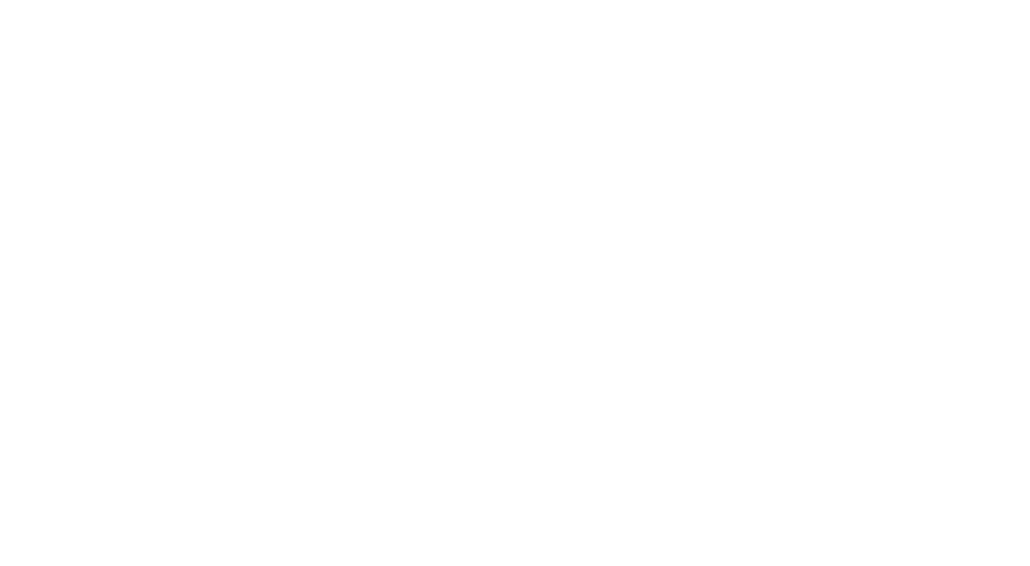
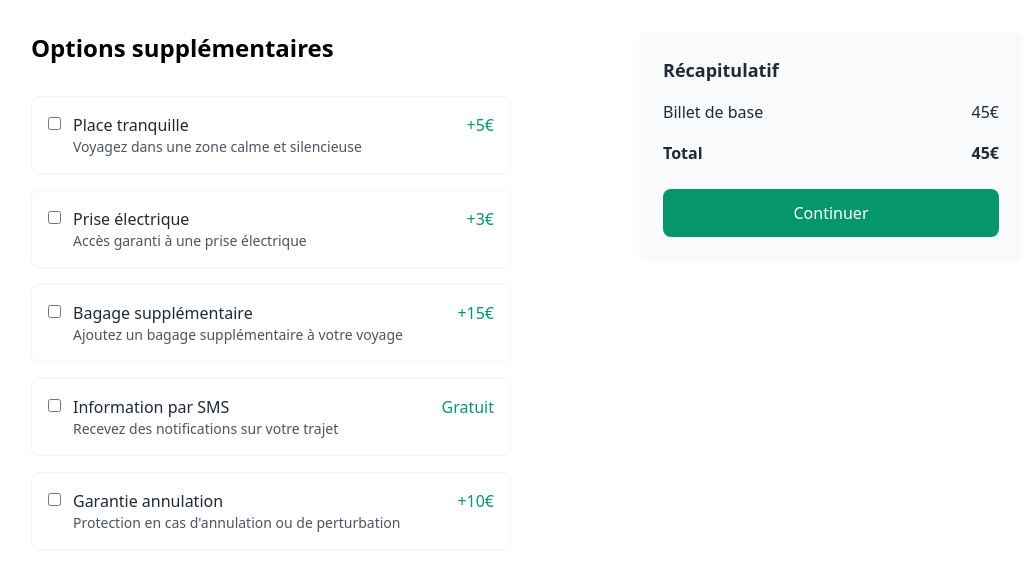
Before and after one commit to KirushieldDev/Train-tran, a React (Vite) app: page /additional-options in a window 1280 px wide. Before the commit this address had no page. Shown: the top 566 px of the page, without its empty margins (113-1143 px from the left). Built offline with nearby package versions, Linux system fonts and the light colour scheme.

Commit message:
[+] Create the options page in front and add it at the route.tsx TODO : Add icons

```diff
--- /dev/null
+++ b/src/pages/AdditionalOptions/AdditionalOptions.tsx
@@ -0,0 +1,126 @@
+import React, { useState } from 'react';
+
+interface Option {
+    id: string;
+    name: string;
+    description: string;
+    price: number;
+}
+
+export const AdditionalOptions: React.FC = () => {
+    const [selectedOptions, setSelectedOptions] = useState<string[]>([]);
+
+    const options: Option[] = [
+        {
+            id: 'quiet',
+            name: 'Place tranquille',
+            description: 'Voyagez dans une zone calme et silencieuse',
+            price: 5
+        },
+        {
+            id: 'power',
+            name: 'Prise électrique',
+            description: 'Accès garanti à une prise électrique',
+            price: 3
+        },
+        {
+            id: 'baggage',
+            name: 'Bagage supplémentaire',
+            description: 'Ajoutez un bagage supplémentaire à votre voyage',
+            price: 15
+        },
+        {
+            id: 'sms',
+            name: 'Information par SMS',
+            description: 'Recevez des notifications sur votre trajet',
+            price: 0
+        },
+        {
+            id: 'insurance',
+            name: 'Garantie annulation',
+            description: "Protection en cas d'annulation ou de perturbation",
+            price: 10
+        }
+    ];
+
+    const basePrice = 45;
+    const totalPrice = basePrice + options
+        .filter(opt => selectedOptions.includes(opt.id))
+        .reduce((sum, opt) => sum + opt.price, 0);
+
+    const handleOptionChange = (optionId: string) => {
+        setSelectedOptions(prev =>
+            prev.includes(optionId)
+                ? prev.filter(id => id !== optionId)
+                : [...prev, optionId]
+        );
+    };
+
+    return (
+        <div className="max-w-[1024px] mx-auto px-4 py-8">
+            <div className="flex gap-32 justify-center items-start">
+                {/* Options section */}
+                <div className="w-[480px]">
+                    <h1 className="text-2xl font-bold mb-8">Options supplémentaires</h1>
+                    <div className="space-y-4">
+                        {options.map((option) => (
+                            <div key={option.id} className="border border-borderContainer rounded-lg p-4">
+                                <label className="flex items-start gap-3 cursor-pointer">
+                                    <input
+                                        type="checkbox"
+                                        checked={selectedOptions.includes(option.id)}
+                                        onChange={() => handleOptionChange(option.id)}
+                                        className="mt-1"
+                                    />
+                                    <div className="flex-1">
+                                        <div className="flex justify-between">
+                                            <span className="font-medium text-textPrimary">{option.name}</span>
+                                            <span className="text-right text-primary">
+                                                {option.price === 0 ? 'Gratuit' : `+${option.price}€`}
+                                            </span>
+                                        </div>
+                                        <p className="text-textSecondary text-sm">{option.description}</p>
+                                    </div>
+                                </label>
+                            </div>
+                        ))}
+                    </div>
+                </div>
+
+                {/* Summary section */}
+                <div className="w-96">
+                    <div className="bg-background rounded-lg p-6 sticky top-4">
+                        <h2 className="font-semibold text-lg mb-4 text-textPrimary">Récapitulatif</h2>
+                        <div className="space-y-2">
+                            <div className="flex justify-between text-textPrimary">
+                                <span>Billet de base</span>
+                                <span>{basePrice}€</span>
+                            </div>
+                            {selectedOptions.map(optionId => {
+                                const option = options.find(opt => opt.id === optionId);
+                                if (!option) return null;
+                                return (
+                                    <div key={option.id} className="flex justify-between text-primary">
+                                        <span>{option.name}</span>
+                                        <span>{option.price === 0 ? 'Gratuit' : `+${option.price}€`}</span>
+                                    </div>
+                                );
+                            })}
+                            <div className="border-t border-borderContainer pt-2 mt-4">
+                                <div className="flex justify-between font-semibold text-textPrimary">
+                                    <span>Total</span>
+                                    <span>{totalPrice}€</span>
+                                </div>
+                            </div>
+                        </div>
+                        <button
+                            className="w-full bg-primary text-white rounded-lg py-3 mt-6 hover:bg-primary/90 transition-colors"
+                        >
+                            Continuer
+                        </button>
+                    </div>
+                </div>
+            </div>
+        </div>
+    );
+};
--- a/src/route.tsx
+++ b/src/route.tsx
@@ -1,11 +1,13 @@
 import { BrowserRouter as Router, Routes, Route } from "react-router-dom";
 import Home from "./pages/Home/Home";
+import { AdditionalOptions } from "./pages/AdditionalOptions/AdditionalOptions";
 
 const AppRoutes = () => {
     return (
         <Router>
             <Routes>
                 <Route path="/" element={<Home />} />
+                <Route path="/additional-options" element={<AdditionalOptions />} />
             </Routes>
         </Router>
     );
```
